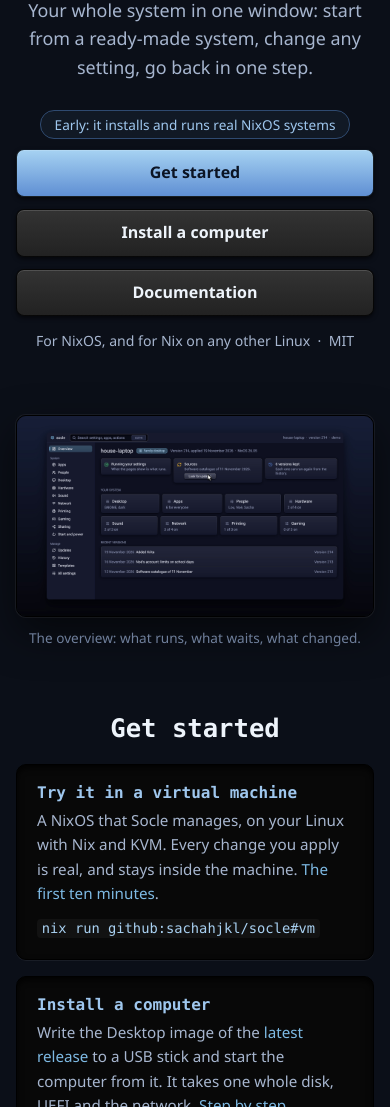
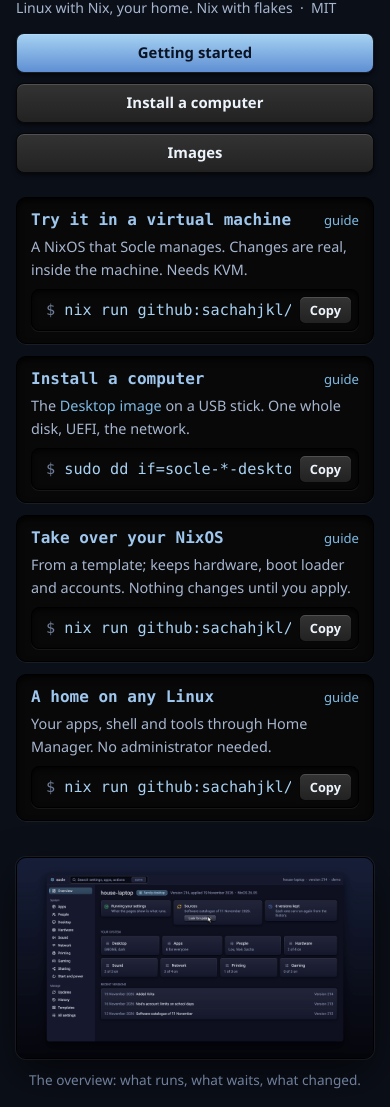
Before and after one commit to sachahjkl/socle, a plain HTML site: page site/index.html in a window 390 px wide. Shown: the part 309-1416 px from the top of the page. Drawn offline with Linux system fonts and the light colour scheme.

Commit message:
Site: a compact head, the mark beside the name, the command to copy, the four ways in with their commands before the pictures

```diff
--- a/site/index.html
+++ b/site/index.html
@@ -17,53 +17,51 @@
 
 <main>
   <section class="hero">
-    <img class="mark" src="img/logo.png" alt="Socle logo" width="128" height="128">
-    <h1>Socle</h1>
-    <p class="lead">Your whole system in one window: start from a ready-made system, change any setting, go back in one step.</p>
-    <span class="status">Early: it installs and runs real NixOS systems</span>
+    <div class="hero-title">
+      <img class="mark" src="img/logo.png" alt="Socle logo" width="64" height="64">
+      <div>
+        <h1>Socle</h1>
+        <p class="lead">Your whole system in one window: start from a ready-made system, change any setting, go back in one step.</p>
+      </div>
+    </div>
+    <div class="cmd"><code>nix run github:sachahjkl/socle</code><button type="button" class="copy" data-copy="nix run github:sachahjkl/socle">Copy</button></div>
+    <p class="small">On NixOS it runs the whole machine; on any other Linux with Nix, your home. Nix with flakes &nbsp;·&nbsp; MIT</p>
     <div class="actions">
-      <a class="btn accent" href="docs/getting-started/">Get started</a>
+      <a class="btn accent" href="docs/getting-started/">Getting started</a>
       <a class="btn" href="docs/install/">Install a computer</a>
-      <a class="btn" href="docs/">Documentation</a>
+      <a class="btn" href="https://github.com/sachahjkl/socle/releases/latest">Images</a>
     </div>
-    <p class="small">For NixOS, and for Nix on any other Linux &nbsp;·&nbsp; MIT</p>
+  </section>
+
+  <section id="download" class="download">
+    <div class="ways">
+      <div class="well">
+        <h3>Try it in a virtual machine <a href="docs/getting-started/">guide</a></h3>
+        <p>A NixOS that Socle manages. Changes are real, inside the machine. Needs KVM.</p>
+        <div class="cmd"><code>nix run github:sachahjkl/socle#vm</code><button type="button" class="copy" data-copy="nix run github:sachahjkl/socle#vm">Copy</button></div>
+      </div>
+      <div class="well">
+        <h3>Install a computer <a href="docs/install/">guide</a></h3>
+        <p>The <a href="https://github.com/sachahjkl/socle/releases/latest">Desktop image</a> on a USB stick. One whole disk, UEFI, the network.</p>
+        <div class="cmd"><code>sudo dd if=socle-*-desktop-x86_64-linux.iso of=/dev/sdX bs=4M conv=fsync</code><button type="button" class="copy" data-copy="sudo dd if=socle-*-desktop-x86_64-linux.iso of=/dev/sdX bs=4M conv=fsync">Copy</button></div>
+      </div>
+      <div class="well">
+        <h3>Take over your NixOS <a href="docs/take-over/">guide</a></h3>
+        <p>From a template; keeps hardware, boot loader and accounts. Nothing changes until you apply.</p>
+        <div class="cmd"><code>nix run github:sachahjkl/socle</code><button type="button" class="copy" data-copy="nix run github:sachahjkl/socle">Copy</button></div>
+      </div>
+      <div class="well">
+        <h3>A home on any Linux <a href="docs/home/">guide</a></h3>
+        <p>Your apps, shell and tools through Home Manager. No administrator needed.</p>
+        <div class="cmd"><code>nix run github:sachahjkl/socle -- --home</code><button type="button" class="copy" data-copy="nix run github:sachahjkl/socle -- --home">Copy</button></div>
+      </div>
+    </div>
   </section>
 
   <figure class="shot wide">
     <a class="frame" href="img/overview.png"><img src="img/overview.png" alt="The overview: the running version, its updates, its pages, the recent changes" loading="lazy"></a>
     <figcaption>The overview: what runs, what waits, what changed.</figcaption>
   </figure>
-
-  <section id="download" class="download">
-    <h2>Get started</h2>
-    <div class="cols">
-      <div class="well">
-        <h3>Try it in a virtual machine</h3>
-        <p>A NixOS that Socle manages, on your Linux with Nix and KVM. Every change you apply is real, and stays inside
-          the machine. <a href="docs/getting-started/">The first ten minutes</a>.</p>
-        <code>nix run github:sachahjkl/socle#vm</code>
-      </div>
-      <div class="well">
-        <h3>Install a computer</h3>
-        <p>Write the Desktop image of the <a href="https://github.com/sachahjkl/socle/releases/latest">latest release</a>
-          to a USB stick and start the computer from it. It takes one whole disk, UEFI and the network.
-          <a href="docs/install/">Step by step</a>.</p>
-        <code>sudo dd if=socle-*-desktop-x86_64-linux.iso of=/dev/sdX bs=4M</code>
-      </div>
-      <div class="well">
-        <h3>Take over your NixOS</h3>
-        <p>Socle starts from a template, keeps your hardware, boot loader and accounts, and changes nothing until you
-          apply. <a href="docs/take-over/">What it keeps</a>.</p>
-        <code>nix run github:sachahjkl/socle</code>
-      </div>
-      <div class="well">
-        <h3>A home on any Linux</h3>
-        <p>Your own apps, shell and tools through Home Manager, with no administrator. On a Linux that is not NixOS,
-          the same command opens your home. <a href="docs/home/">How</a>.</p>
-        <code>nix run github:sachahjkl/socle</code>
-      </div>
-    </div>
-  </section>
 
   <section id="features" class="grid">
     <article class="card">
@@ -137,6 +135,10 @@
   bar.querySelectorAll('nav a').forEach(a => a.addEventListener('click', shut));
   document.addEventListener('click', e => { if (!bar.contains(e.target)) shut(); });
   document.addEventListener('keydown', e => { if (e.key === 'Escape') shut(); });
+  // a command's Copy button: the command to the clipboard, and the button says so for a moment
+  document.querySelectorAll('button.copy').forEach(b => b.addEventListener('click', () => {
+    navigator.clipboard.writeText(b.dataset.copy).then(() => { b.textContent = 'Copied'; setTimeout(() => { b.textContent = 'Copy'; }, 1500); });
+  }));
 </script>
 <script src="gallery.js" defer></script>
 </body>
--- a/site/style.css
+++ b/site/style.css
@@ -62,11 +62,29 @@ em { font-style: normal; color: var(--accent); }
 
 main { max-width: 1100px; margin: 0 auto; padding: 0 16px; }
 
-.hero { text-align: center; padding: 72px 0 40px; }
-.hero .mark { filter: drop-shadow(0 6px 18px rgba(0, 0, 0, 0.6)); }
-.hero h1 { font: 700 clamp(2.2rem, 6vw, 3.6rem) var(--mono); margin: 18px 0 8px; letter-spacing: -0.02em; }
-.lead { max-width: 640px; margin: 0 auto 28px; color: var(--weak); font-size: 1.12rem; }
-.actions { display: flex; flex-wrap: wrap; justify-content: center; gap: 12px; margin-bottom: 14px; }
+/* the hero, as a technical page has it: the mark beside the name, the command to copy, the ways in; little height */
+.hero { padding: 36px 0 24px; }
+.hero-title { display: flex; align-items: center; gap: 18px; margin-bottom: 18px; }
+.hero .mark { flex: none; filter: drop-shadow(0 4px 12px rgba(0, 0, 0, 0.6)); }
+.hero h1 { font: 700 clamp(1.8rem, 5vw, 2.4rem) var(--mono); margin: 0 0 2px; letter-spacing: -0.02em; line-height: 1.1; }
+.lead { margin: 0; color: var(--weak); font-size: 1.05rem; }
+.hero .small { margin: 8px 0 14px; }
+.actions { display: flex; flex-wrap: wrap; gap: 10px; }
+.actions .btn { padding: 7px 14px; font-size: 0.93rem; }
+/* a command to copy: its text in the mono face, the button at its end */
+.cmd {
+  display: flex; align-items: center; gap: 8px; max-width: 100%; padding: 6px 6px 6px 14px; border-radius: 8px;
+  background: #080808; border: 1px solid #000; box-shadow: inset 0 2px 5px rgba(0, 0, 0, 0.85), 0 1px 0 var(--lip);
+}
+/* (one line, never cut inside a flag: a long one scrolls in its own frame) */
+.cmd code { flex: 1; min-width: 0; padding: 2px 0; background: none; font-size: 0.95rem; white-space: nowrap; overflow-x: auto; overflow-wrap: normal; scrollbar-width: thin; }
+.cmd code::before { content: "$ "; color: var(--faint); }
+.copy {
+  flex: none; padding: 4px 10px; border-radius: 6px; color: var(--text); font: 600 0.8rem var(--sans); cursor: pointer;
+  background: linear-gradient(#333, #222); border: 1px solid var(--edge); box-shadow: inset 0 1px 0 rgba(255, 255, 255, 0.14);
+}
+.copy:hover { background: linear-gradient(#3a3a3a, #262626); }
+.hero > .cmd { max-width: 560px; }
 
 /* machined buttons: a bevel (light along the top, dark along the bottom), sunk when pressed */
 .btn {
@@ -82,8 +100,6 @@ main { max-width: 1100px; margin: 0 auto; padding: 0 16px; }
 .film { margin: 8px 0 64px; }
 .film video { display: block; width: 100%; height: auto; border-radius: 10px; border: 1px solid #000; background: #000;
   box-shadow: 0 0 0 1px var(--lip), 0 16px 40px rgba(0, 0, 0, 0.55); }
-.status { display: inline-block; margin-bottom: 10px; padding: 3px 14px; border-radius: 14px; font-size: 0.85rem;
-  color: var(--cyan); border: 1px solid #2f4a70; background: rgba(126, 186, 228, 0.06); }
 /* the download: the system's logo, what it gets, under it the file (version, system, architecture, kind); larger than the other
    buttons, its glow the accent's, lifted under the pointer */
 .actions { align-items: center; }
@@ -113,9 +129,9 @@ main { max-width: 1100px; margin: 0 auto; padding: 0 16px; }
   box-shadow: 0 0 0 1px var(--lip), 0 16px 40px rgba(0, 0, 0, 0.55);
 }
 .shot figcaption { color: var(--faint); font-size: 0.85rem; text-align: center; margin-top: 10px; }
-.shot.wide { margin: 8px 0 64px; }
+.shot.wide { margin: 0 0 28px; }
 
-.grid { display: grid; grid-template-columns: repeat(auto-fit, minmax(260px, 1fr)); gap: 16px; margin-bottom: 64px; }
+.grid { display: grid; grid-template-columns: repeat(auto-fit, minmax(260px, 1fr)); gap: 12px; margin-bottom: 36px; }
 .card {
   padding: 18px 20px; border-radius: 10px; background: linear-gradient(var(--bg3), var(--bg2));
   border: 1px solid var(--edge); box-shadow: inset 0 1px 0 rgba(255, 255, 255, 0.07), 0 4px 12px rgba(0, 0, 0, 0.4);
@@ -127,8 +143,13 @@ main { max-width: 1100px; margin: 0 auto; padding: 0 16px; }
 
 .download { text-align: center; margin-bottom: 72px; }
 .download h2 { font: 700 1.6rem var(--mono); }
-/* the four ways to start: two by two, one by one on a phone */
-.download .cols { grid-template-columns: repeat(auto-fit, minmax(min(100%, 420px), 1fr)); }
+/* the four ways in: two by two, one by one on a phone; each its line, its command, its guide */
+.download .ways { display: grid; grid-template-columns: repeat(auto-fit, minmax(min(100%, 440px), 1fr)); gap: 12px; text-align: left; }
+.ways .well { padding: 12px 14px; }
+.ways .well h3 { display: flex; justify-content: space-between; align-items: baseline; gap: 8px; }
+.ways .well h3 a { font: 500 0.82rem var(--sans); }
+.ways .well p { margin: 0 0 8px; font-size: 0.9rem; }
+#download { margin-bottom: 36px; }
 .cols { display: grid; grid-template-columns: repeat(auto-fit, minmax(280px, 1fr)); gap: 16px; text-align: left; margin-bottom: 24px; }
 /* a sunken well: darker face, the shadow of its rim from above, a lit lip under it */
 .well {
@@ -199,7 +220,7 @@ footer .small span, footer .small a { white-space: nowrap; }
   .bar nav a.nav-buy, .bar nav a.nav-buy:hover { margin: 8px 0 4px; padding: 10px 14px; text-align: center; font-size: 1rem; }
 }
 @media (max-width: 600px) {
-  .hero { padding-top: 48px; }
+  .hero { padding-top: 20px; }
   .gallery { grid-template-columns: 1fr; }
 }
 
```
